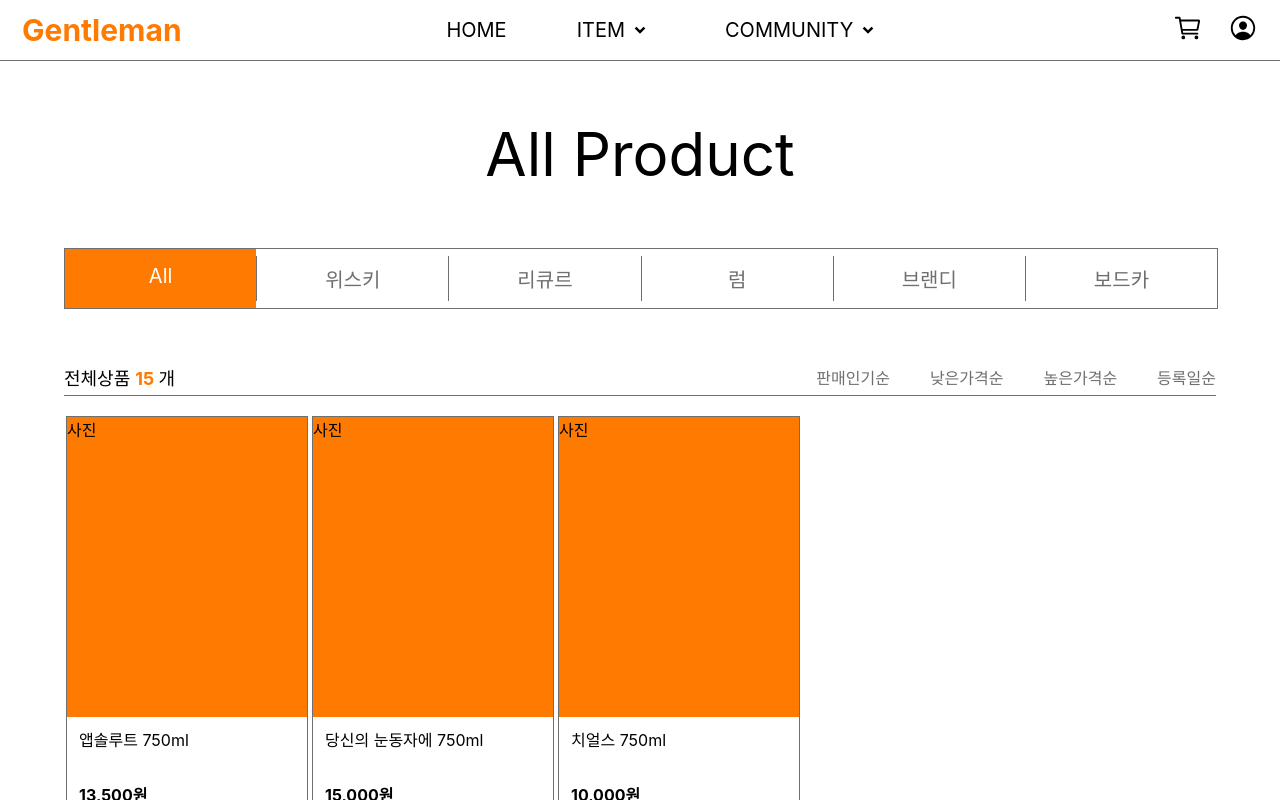
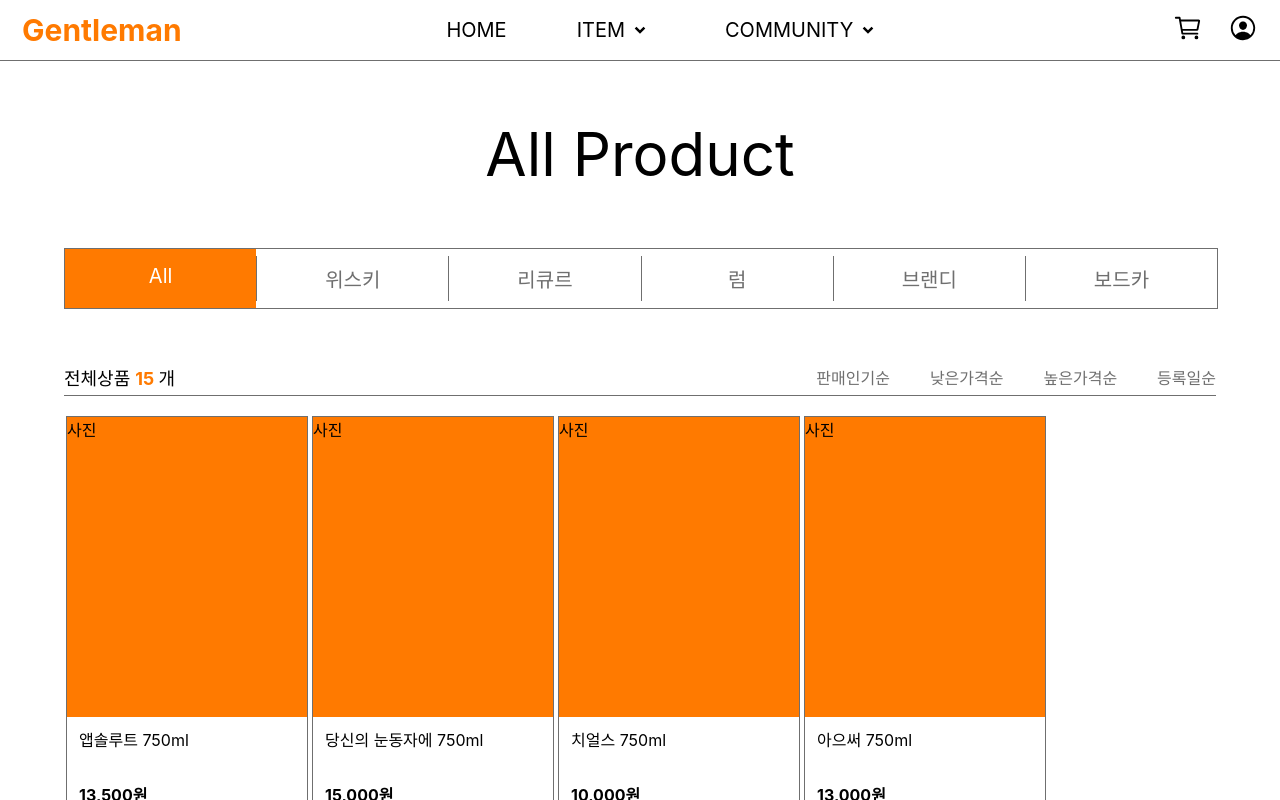
Before and after one commit to potato-club/potato-3team-Unil-frontend, a React (Create React App) app: page / in a window 1280 px wide. Both pictures are taken after a click on the button "More". Shown: the top 800 px of the page. Built offline with nearby package versions, Linux system fonts and the light colour scheme.

Commit message:
ListPage 한페이지당 표시제한 변경

```diff
--- a/src/pages/product/list/ProductListPage.jsx
+++ b/src/pages/product/list/ProductListPage.jsx
@@ -11,7 +11,7 @@ export const ProductListPage = (props) => {
   const [productCount, setProductCount] = useState(0);
   const [currentPage, setCurrentPage] = useState(1);
   //테스트를 위해 일부러 3을 지정, 나중에 수정예정
-  const postsPerPage = 3;
+  const postsPerPage = 5;
   const [currentPosts, setCurrentPosts] = useState(
     posts.slice(
       currentPage * postsPerPage - postsPerPage,
```
